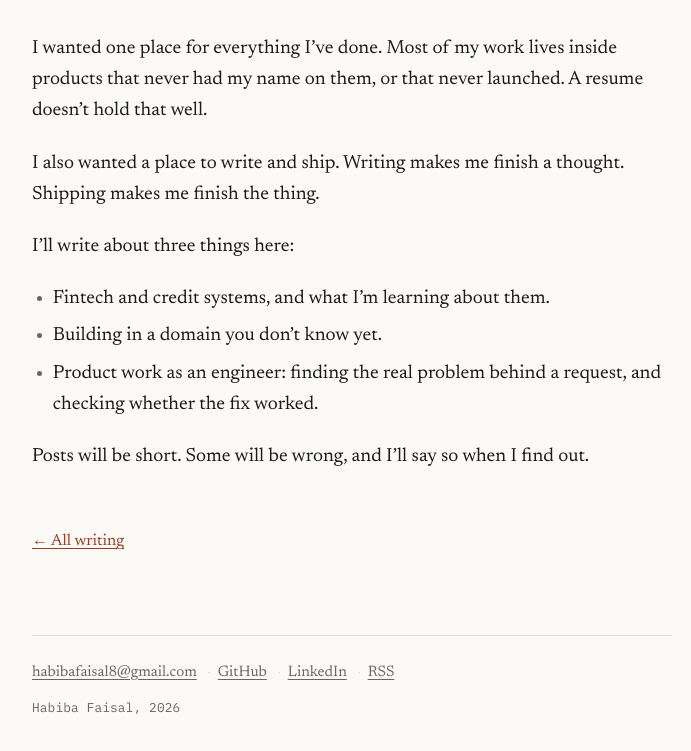
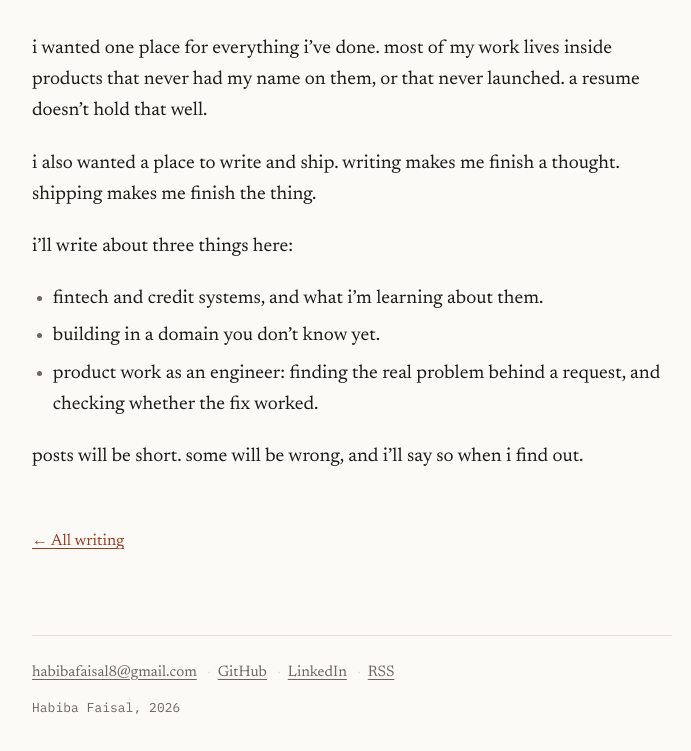
Before and after one commit to habibafaisal/habibafaisal.github.io, an Astro site: page /writing/hello in a window 1280 px wide. Shown: the part 191-942 px from the top of the page, without its empty margins (288-979 px from the left). Built offline with nearby package versions, Linux system fonts and the light colour scheme; Astro itself is replaced by a stand-in of ours.

Commit message:
Lowercase the hello post body

```diff
--- a/src/content/writing/hello.md
+++ b/src/content/writing/hello.md
@@ -4,14 +4,14 @@ description: One place for the work I've done, and a place to write.
 date: 2026-10-22
 ---
 
-I wanted one place for everything I've done. Most of my work lives inside products that never had my name on them, or that never launched. A resume doesn't hold that well.
+i wanted one place for everything i've done. most of my work lives inside products that never had my name on them, or that never launched. a resume doesn't hold that well.
 
-I also wanted a place to write and ship. Writing makes me finish a thought. Shipping makes me finish the thing.
+i also wanted a place to write and ship. writing makes me finish a thought. shipping makes me finish the thing.
 
-I'll write about three things here:
+i'll write about three things here:
 
-- Fintech and credit systems, and what I'm learning about them.
-- Building in a domain you don't know yet.
-- Product work as an engineer: finding the real problem behind a request, and checking whether the fix worked.
+- fintech and credit systems, and what i'm learning about them.
+- building in a domain you don't know yet.
+- product work as an engineer: finding the real problem behind a request, and checking whether the fix worked.
 
-Posts will be short. Some will be wrong, and I'll say so when I find out.
+posts will be short. some will be wrong, and i'll say so when i find out.
```
